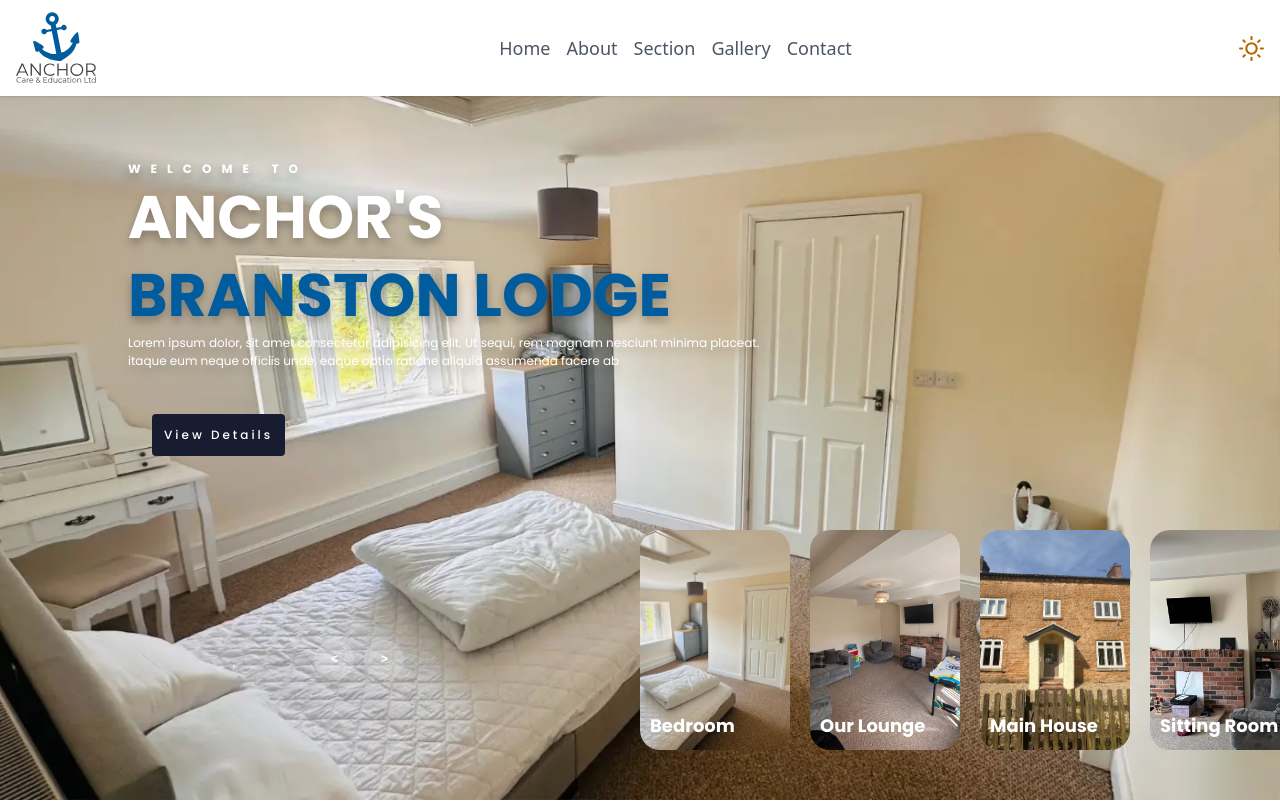
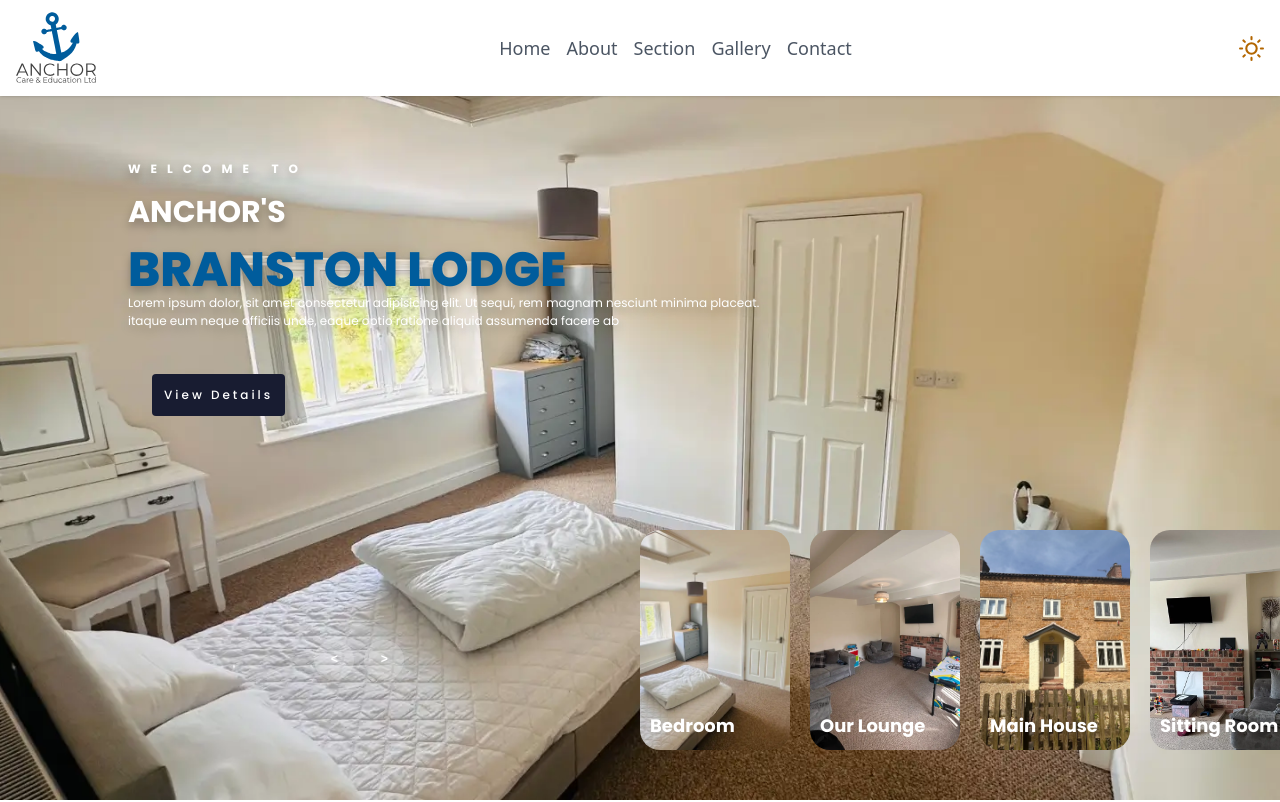
Before and after one commit to smeetinc/anchor-home, a React (Create React App) app: page / in a window 1280 px wide. Shown: the top 802 px of the page. Built offline with nearby package versions, Linux system fonts and the light colour scheme.

Commit message:
text size in hero section

```diff
--- a/src/components/Carousel.jsx
+++ b/src/components/Carousel.jsx
@@ -76,8 +76,8 @@
             <img src="image/bedroom2.webp" alt="Slide 1" className="" />
             <div className="content">
               <div className="author">WELCOME TO</div>
-              <div className="title">ANCHOR'S</div>
-              <div className="topic uppercase text-primary-200">
+              <div className="text-xl lg:text-3xl font-bold my-4">ANCHOR'S</div>
+              <div className="text-2xl lg:text-5xl font-extrabold uppercase text-primary-200">
                 Branston Lodge
               </div>
               <div className="des">
@@ -98,8 +98,8 @@
             <img src="image/lounge2.webp" alt="Slide 2" />
             <div className="content">
               <div className="author">WELCOME TO</div>
-              <div className="title">ANCHOR'S</div>
-              <div className="topic uppercase text-primary-200">
+              <div className="text-xl lg:text-3xl font-bold my-4">ANCHOR'S</div>
+              <div className="text-2xl lg:text-5xl font-extrabold uppercase text-primary-200">
                 Branston Lodge
               </div>
               <div className="des">
@@ -118,8 +118,8 @@
             <img src="image/mainHouse.webp" alt="Slide 3" />
             <div className="content shadow-lg bg-black bg-opacity-75 px-8 py-8 w-full">
               <div className="author">WELCOME TO</div>
-              <div className="title">ANCHOR'S</div>
-              <div className="topic uppercase text-primary-200">
+              <div className="text-xl lg:text-3xl font-bold my-4">ANCHOR'S</div>
+              <div className="text-2xl lg:text-5xl font-extrabold uppercase text-primary-200">
                 Branston Lodge
               </div>
               <div className="des">
@@ -138,8 +138,8 @@
             <img src="image/sittingRoom.webp" alt="Slide 4" />
             <div className="content">
               <div className="author">WELCOME TO</div>
-              <div className="title">ANCHOR'S</div>
-              <div className="topic uppercase text-primary-200">
+              <div className="text-xl lg:text-3xl font-bold my-4">ANCHOR'S</div>
+              <div className="text-2xl lg:text-5xl font-extrabold uppercase text-primary-200">
                 Branston Lodge
               </div>
               <div className="des">
```
